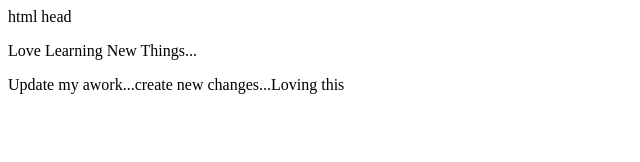
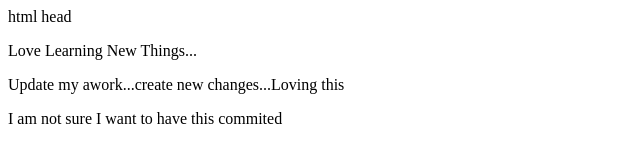
Before and after one commit to Otlhomame/First-Website, a plain HTML site: page index.html in a window 1280 px wide. Shown: the whole page, without its empty margins (0-640 px from the left). Drawn offline with Linux system fonts and the light colour scheme.

Commit message:
added a line I am not sure about

```diff
--- a/index.html
+++ b/index.html
@@ -8,5 +8,6 @@ head
 <body>
   <p> Love Learning New Things... </p>
   <p>Update my awork...create new changes...Loving this</p>
+  <p>I am not sure I want to have this commited</p>
 </body>
 </html>
```
